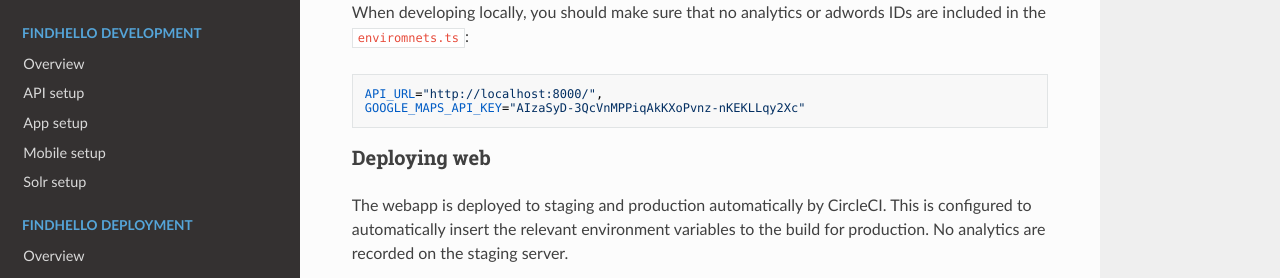
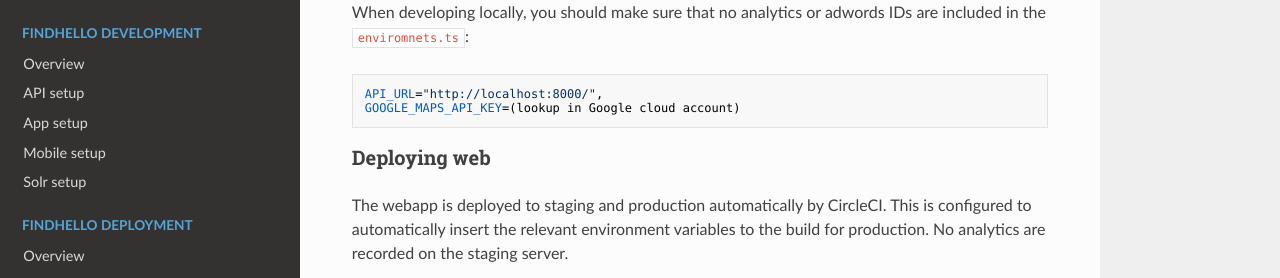
Before and after one commit to usahello/usahello-docs, an MkDocs documentation site: the page built from docs/FindHello Other/analytics.md, in a window 1280 px wide and 900 px high, scrolled down 867 px. Shown: the part 159-437 px from the top of the window. Built offline with MkDocs 1.6.1, drawn with Linux system fonts in a browser that asks for light colours; nearby versions of some CDN libraries.

Commit message:
Update analytics.md

````diff
--- a/docs/FindHello Other/analytics.md
+++ b/docs/FindHello Other/analytics.md
@@ -50,7 +50,7 @@ are included in the `enviromnets.ts`:
 
 ```
 API_URL="http://localhost:8000/",
-GOOGLE_MAPS_API_KEY="AIzaSyD-3QcVnMPPiqAkKXoPvnz-nKEKLLqy2Xc"
+GOOGLE_MAPS_API_KEY=(lookup in Google cloud account)
 ```
 
 ### Deploying web
````
